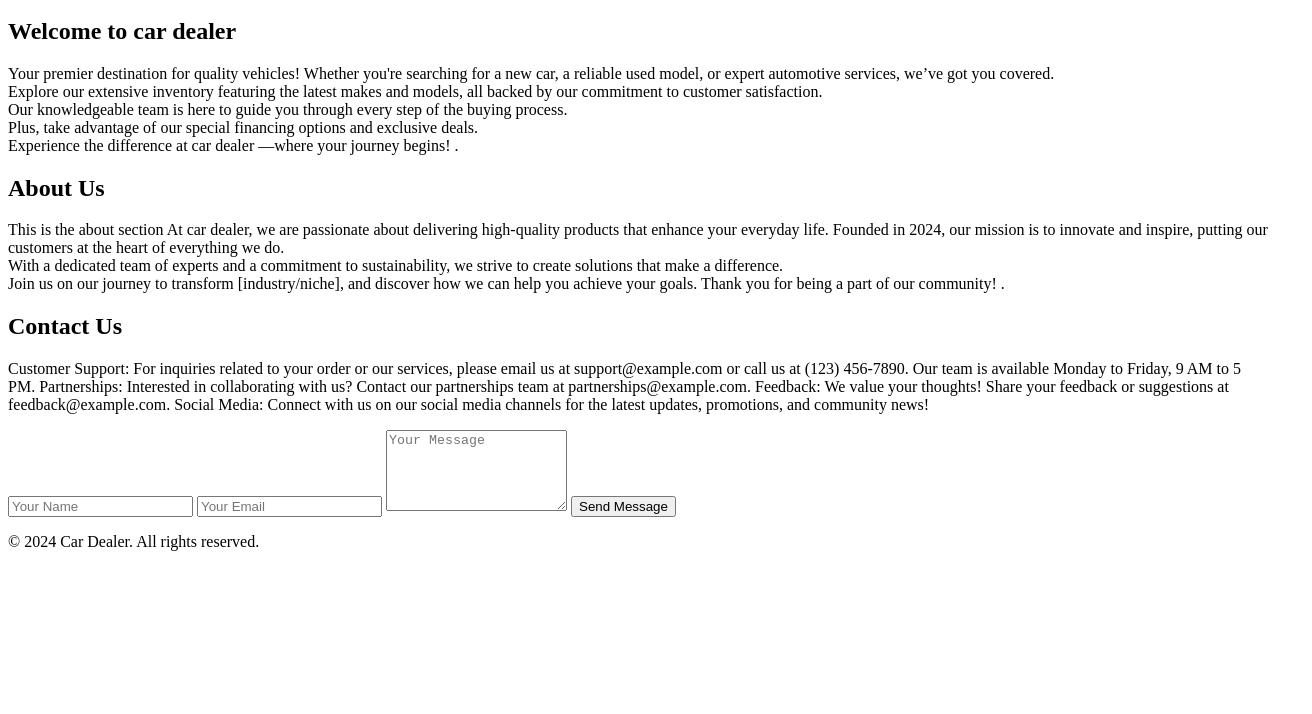
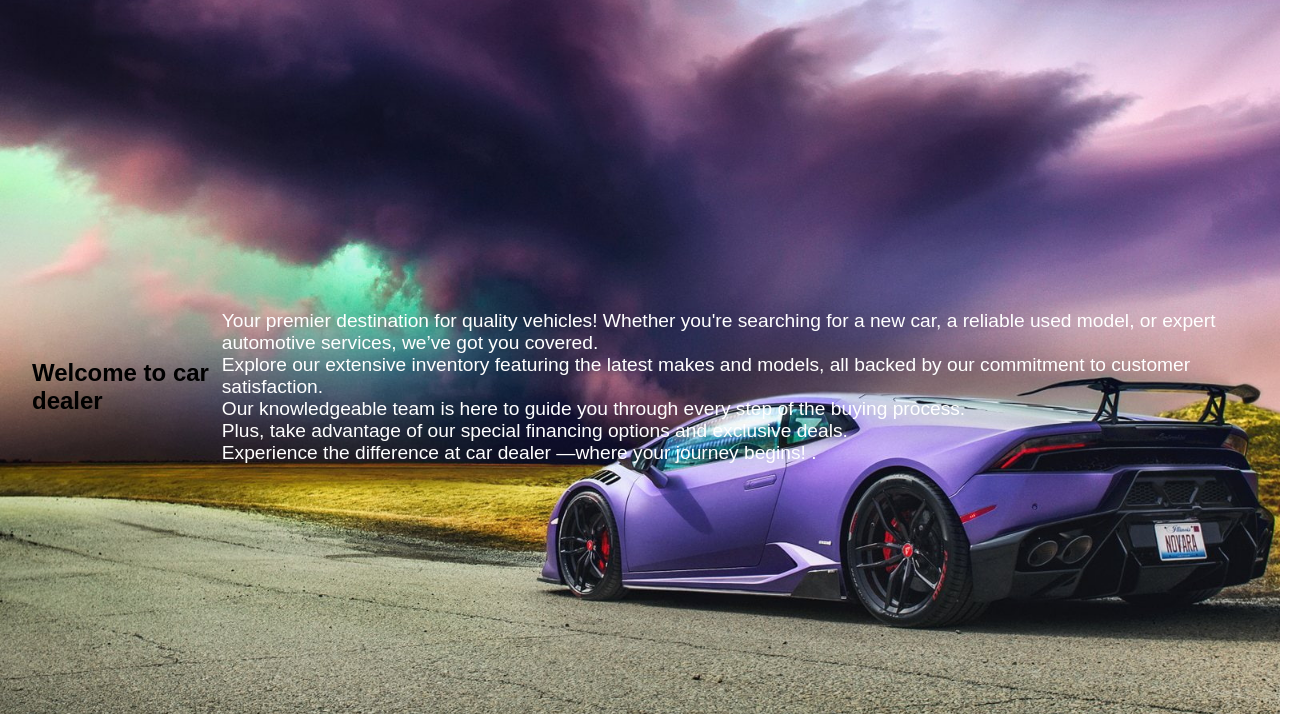
Before and after one commit to Yashwith15/workshop-3, a plain HTML site: page index.html in a window 1280 px wide. Shown: the part 227-941 px from the top of the page, 1312 px wide, since content can reach past the window. Before the commit the page ends 800 px from the top, so only its background shows below. Drawn offline with Linux system fonts and the light colour scheme.

Commit message:
Update index.html

```diff
--- a/index.html
+++ b/index.html
@@ -4,7 +4,7 @@
     <meta charset="UTF-8">
     <meta name="viewport" content="width=device-width, initial-scale=1.0">
     <title>Simple Web Page</title>
-    <link rel="stylesheet" href="ex.css">
+    <link rel="stylesheet" href="style.css">
 </head>
 <body>
   <header>
```
